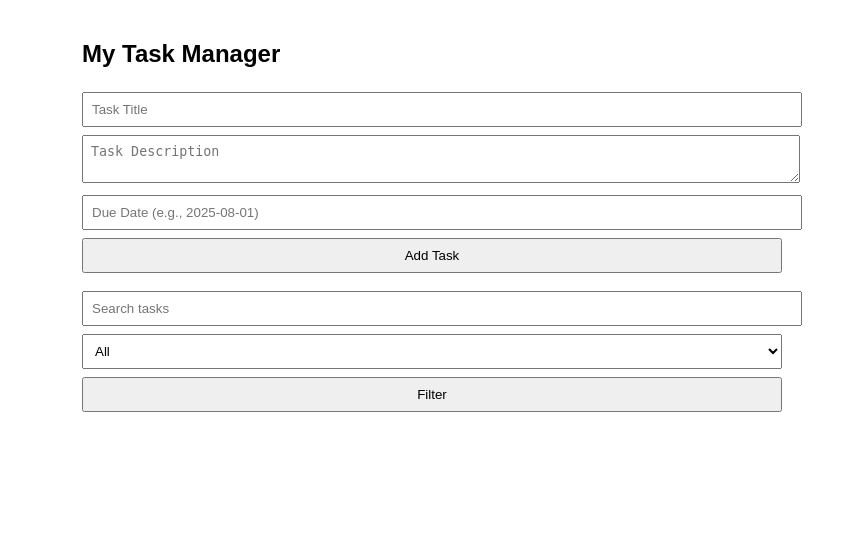
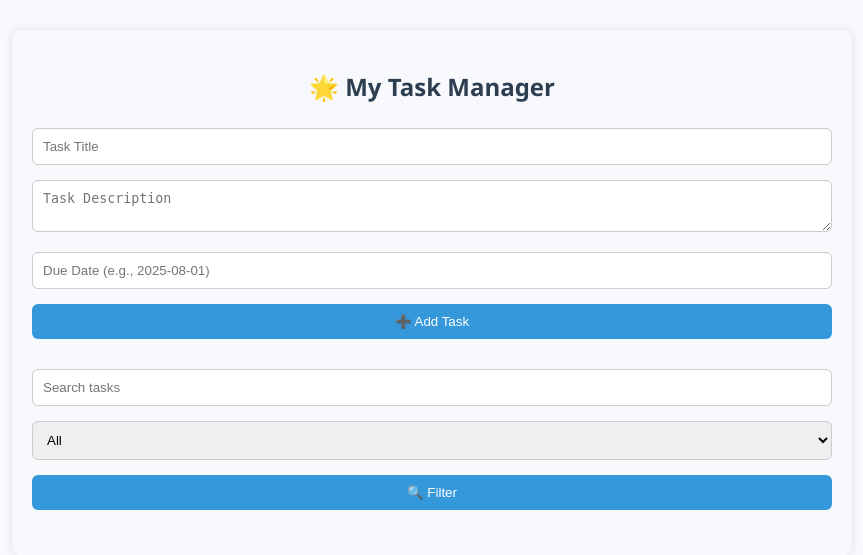
Before and after one commit to prathvi33333/Task-manager, a Flask app: page / in a window 1280 px wide. Shown: the top 555 px of the page, without its empty margins (208-1071 px from the left). Run offline with Flask 3, Linux system fonts and the light colour scheme.

Commit message:
Update index.html

```diff
--- a/templates/index.html
+++ b/templates/index.html
@@ -1,45 +1,106 @@
 <!DOCTYPE html>
-<html>
+<html lang="en">
 <head>
+  <meta charset="UTF-8">
+  <meta name="viewport" content="width=device-width, initial-scale=1.0">
   <title>Task Manager</title>
   <style>
-    body { font-family: Arial; max-width: 700px; margin: auto; padding: 20px; }
-    .done { text-decoration: line-through; color: gray; }
-    .task { margin-bottom: 10px; }
-    input, textarea, select, button { margin: 4px 0; width: 100%; padding: 8px; }
+    body {
+      font-family: 'Segoe UI', Tahoma, Geneva, Verdana, sans-serif;
+      background: #f7f9fc;
+      color: #333;
+      max-width: 800px;
+      margin: 30px auto;
+      padding: 20px;
+      border-radius: 10px;
+      box-shadow: 0 0 10px rgba(0, 0, 0, 0.1);
+    }
+    h2 {
+      text-align: center;
+      margin-bottom: 20px;
+      color: #2c3e50;
+    }
+    form {
+      margin-bottom: 15px;
+    }
+    input, textarea, select, button {
+      padding: 10px;
+      margin-top: 5px;
+      margin-bottom: 10px;
+      width: 100%;
+      box-sizing: border-box;
+      border: 1px solid #ccc;
+      border-radius: 6px;
+    }
+    button {
+      background-color: #3498db;
+      color: white;
+      border: none;
+      cursor: pointer;
+    }
+    button:hover {
+      background-color: #2980b9;
+    }
+    ul {
+      list-style: none;
+      padding: 0;
+    }
+    .task {
+      background: #fff;
+      padding: 15px;
+      margin-bottom: 10px;
+      border-left: 5px solid #3498db;
+      border-radius: 6px;
+    }
+    .done {
+      text-decoration: line-through;
+      color: gray;
+    }
+    .task a {
+      text-decoration: none;
+      margin-right: 10px;
+      color: #3498db;
+    }
+    .task a:hover {
+      color: #21618c;
+    }
+    small {
+      display: block;
+      color: #555;
+    }
   </style>
 </head>
 <body>
-  <h2>My Task Manager</h2>
+  <h2>🌟 My Task Manager</h2>
 
   <!-- Add Task Form -->
   <form method="POST" action="/">
     <input type="text" name="title" placeholder="Task Title" required>
     <textarea name="description" placeholder="Task Description" required></textarea>
     <input type="text" name="due_date" placeholder="Due Date (e.g., 2025-08-01)" required>
-    <button type="submit">Add Task</button>
+    <button type="submit">➕ Add Task</button>
   </form>
 
   <!-- Search & Filter -->
-  <form method="GET" action="/" style="margin-top:10px;">
+  <form method="GET" action="/">
     <input type="text" name="search" placeholder="Search tasks" value="{{ search }}">
     <select name="status">
       <option value="">All</option>
       <option value="done" {% if status == 'done' %}selected{% endif %}>Done</option>
       <option value="pending" {% if status == 'pending' %}selected{% endif %}>Pending</option>
     </select>
-    <button type="submit">Filter</button>
+    <button type="submit">🔍 Filter</button>
   </form>
 
   <!-- Task List -->
   <ul>
     {% for task in tasks %}
       <li class="task">
-        <strong class="{{ 'done' if task.status == 'Done' else '' }}">{{ task.title }}</strong><br>
-        <small>{{ task.description }}</small><br>
-        <small>Due: {{ task.due_date }}</small><br>
-        <a href="{{ url_for('mark_done', task_id=task.id) }}">[Mark {{ 'Pending' if task.status == 'Done' else 'Done' }}]</a>
-        <a href="{{ url_for('delete', task_id=task.id) }}">[Delete]</a>
+        <strong class="{{ 'done' if task.status == 'Done' else '' }}">{{ task.title }}</strong>
+        <small>{{ task.description }}</small>
+        <small>📅 Due: {{ task.due_date }}</small>
+        <a href="{{ url_for('mark_done', task_id=task.id) }}">✅ Mark {{ 'Pending' if task.status == 'Done' else 'Done' }}</a>
+        <a href="{{ url_for('delete', task_id=task.id) }}">🗑️ Delete</a>
       </li>
     {% endfor %}
   </ul>
```
